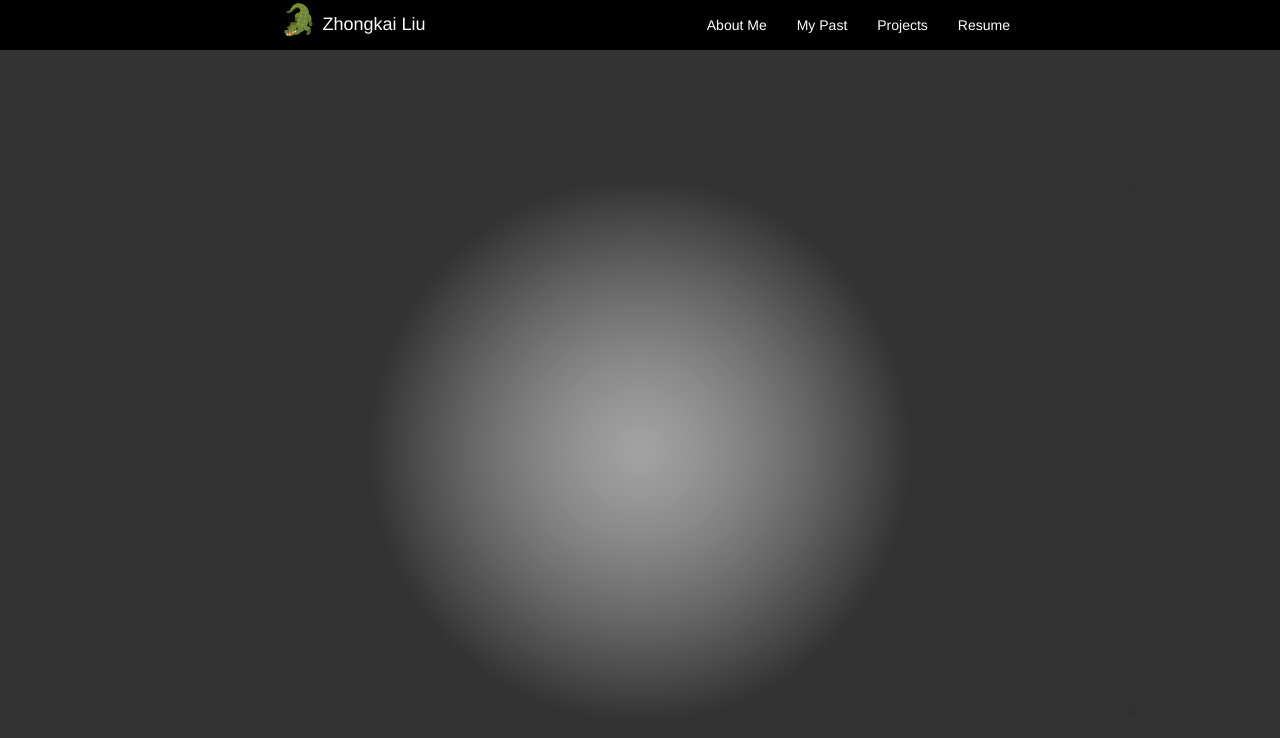
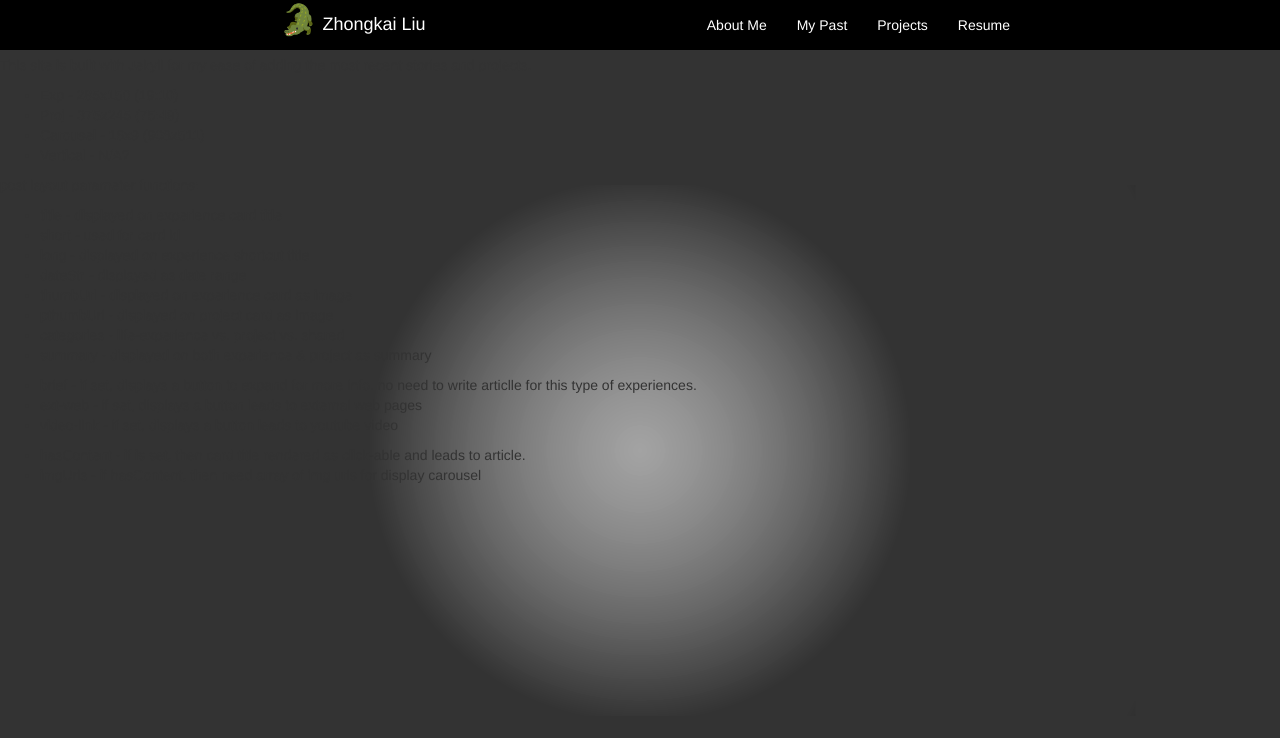
Before and after one commit to OnTitansShoulder/ontitansshoulder.github.io, a Jekyll site: the page built from Reference.md, in a window 1280 px wide. Shown: the top 738 px of the page. Built offline with Jekyll 4.4.1, drawn with Linux system fonts in a browser that asks for light colours; nearby versions of some CDN libraries; our own code applies the rules of GitHub Pages for plain Markdown files.

Commit message:
Added new content for SolarCat; updated my reference

```diff
--- a/Reference.md
+++ b/Reference.md
@@ -4,3 +4,20 @@ This site is built with Jekyll for my ease of adding the most recent stories and
 * Proj - 375x245 (75:49)
 * Carousel - 16x9 (908x511)
 * Vertical - N/A?
+
+post layout parameter functions:
+* title - displayed on experience card title
+* short - used for card id
+* long - displayed on experience shortcut title
+* dateStr - displayed as date range
+* thumbUrl - displayed on experience card as image
+* pthumbUrl - displayed on project card as image
+* categories - life-experience vs. project vs. shared
+* summary - displayed on both experience & project as summary
+
+- brief - if set, displays a button to expand for more info. no need to write articlle for this type of experiences.
+- ext-web - if set, displays a button leads to external web pages
+- video-link - if set, displays a button leads to youtube video
+
+- hasContent - if is set, then card title rendered as click-able and leads to article.
+- imgUrls - if hasContent, then need array of img urls for display carousel
```
Also changed, not shown: _posts/life-experience/2014-08-22-solar-cat.markdown (+12 -2 lines).
